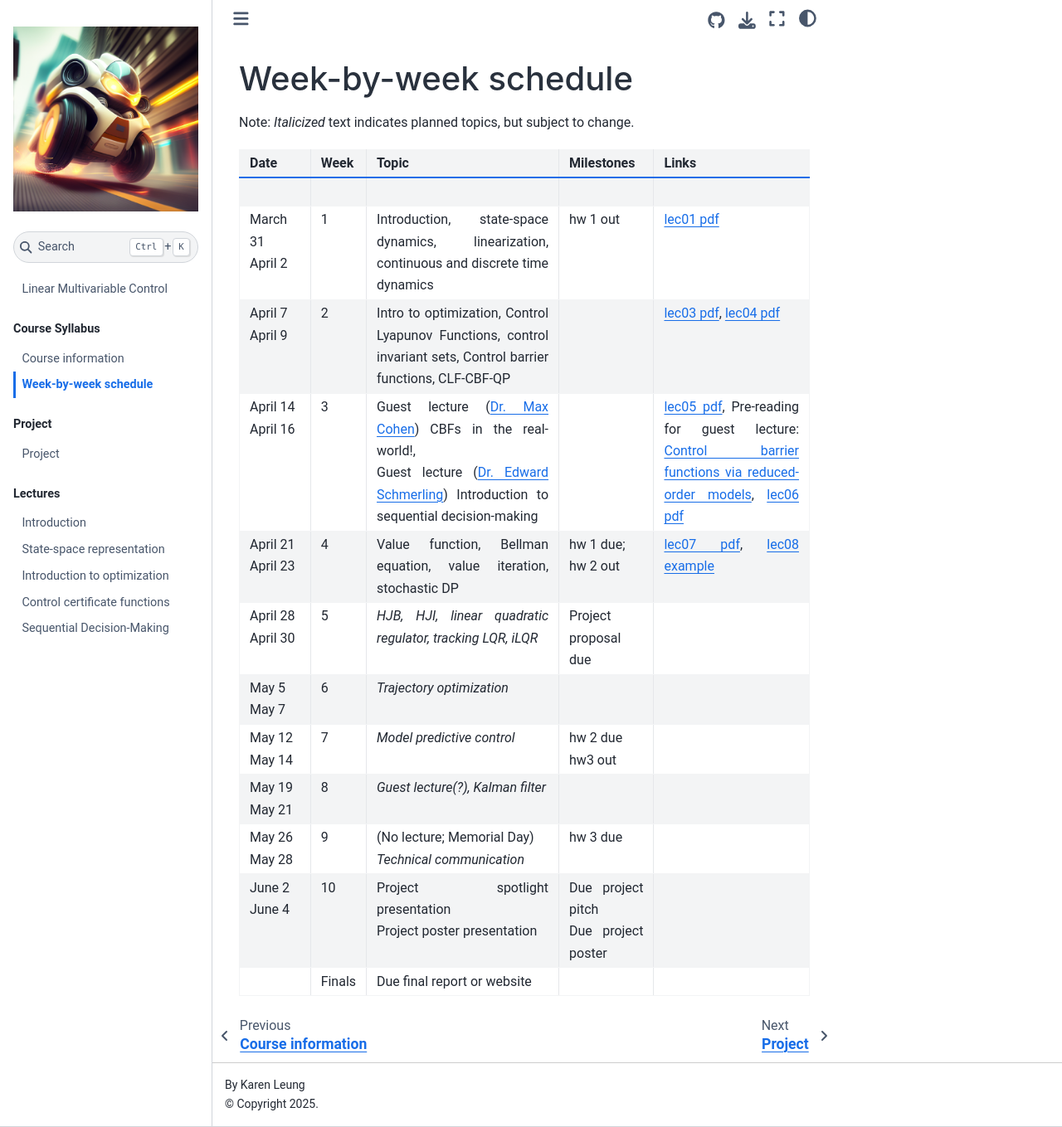
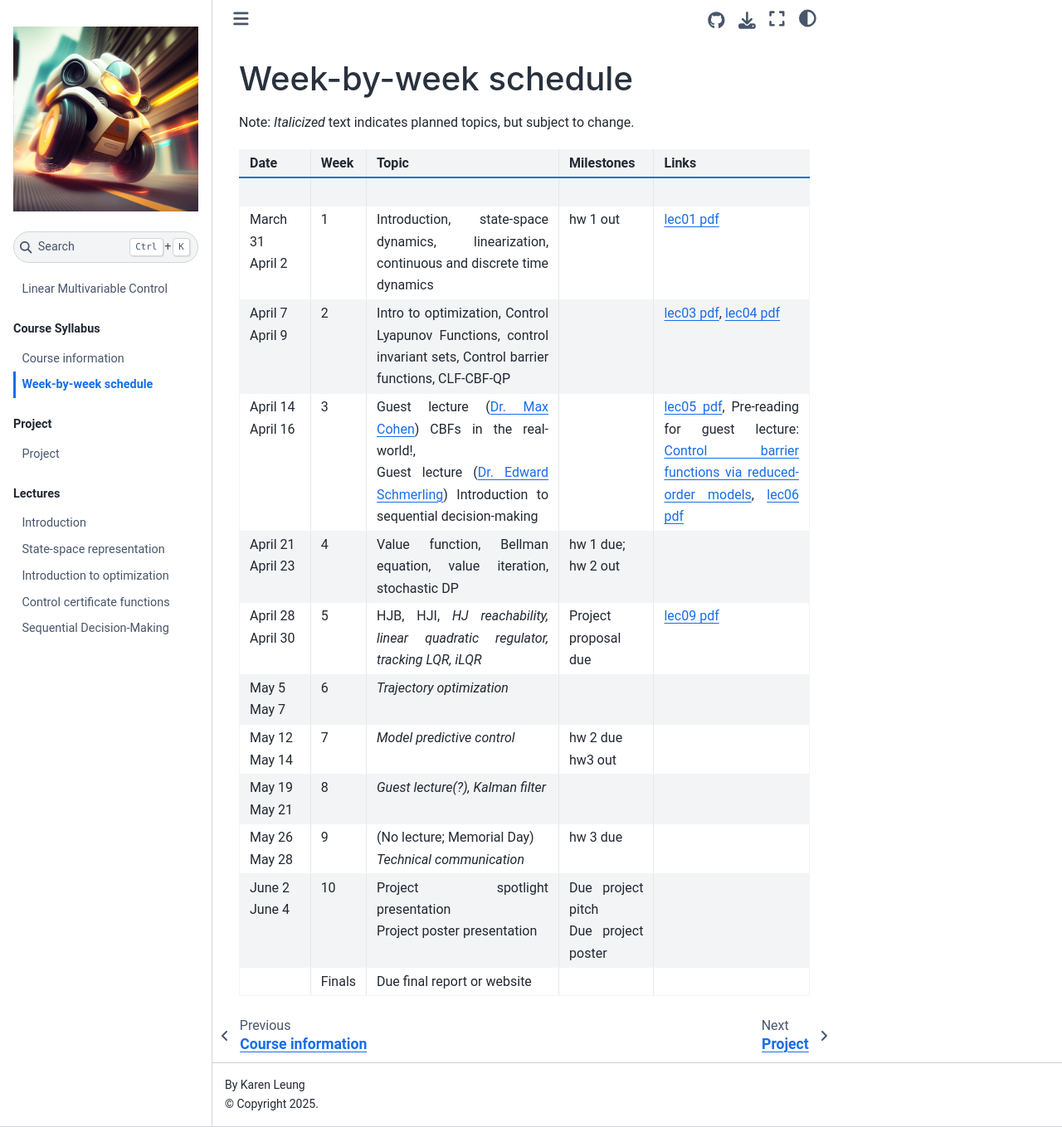
Before and after one commit to jimmyfowler/lmc-book, a Jupyter Book: the page built from logistics/schedule.md, in a window 1280 px wide and 1359 px high. Shown: the whole window at 83% size. Built offline with Jupyter Book 1.0.4 settings and Sphinx 7.4.7 and the Sphinx Book theme 1.1.4, drawn with Linux system fonts in a browser that asks for light colours; pages that are not in the unit, such as notebooks, are missing from menus.

Commit message:
added lecture 9 pdf

```diff
--- a/logistics/schedule.md
+++ b/logistics/schedule.md
@@ -7,8 +7,8 @@ Note: *Italicized* text indicates planned topics, but subject to change.
 | March 31 <br> April 2  |   1    | Introduction, state-space dynamics, linearization, continuous and discrete time dynamics | hw 1 out | [lec01 pdf](https://github.com/UW-CTRL/lmc-book/blob/main/_static/pdfs/lecture_01.pdf)|
 | April 7 <br> April 9   |   2    | Intro to optimization, Control Lyapunov Functions, control invariant sets, Control barrier functions, CLF-CBF-QP | | [lec03 pdf](https://github.com/UW-CTRL/lmc-book/blob/main/_static/pdfs/lecture_03.pdf), [lec04 pdf](https://github.com/UW-CTRL/lmc-book/blob/main/_static/pdfs/lecture_04.pdf)|
 | April 14 <br> April 16 |   3    | Guest lecture ([Dr. Max Cohen](https://scholar.google.com/citations?hl=en&user=e_0yKw0AAAAJ&view_op=list_works&sortby=pubdate)) CBFs in the real-world!, <br>Guest lecture ([Dr. Edward Schmerling](https://scholar.google.com/citations?user=b4Kj6MIAAAAJ&hl=en)) Introduction to sequential decision-making  | | [lec05 pdf](https://github.com/UW-CTRL/lmc-book/blob/main/_static/pdfs/lecture_05.pdf), Pre-reading for guest lecture: [Control barrier functions via reduced-order models](https://arxiv.org/pdf/2403.09865), [lec06 pdf](https://github.com/UW-CTRL/lmc-book/blob/main/_static/pdfs/lecture_06.pdf) |
-| April 21 <br> April 23 |   4    | Value function, Bellman equation, value iteration, stochastic DP | hw 1 due; <br> hw 2 out | [lec07 pdf](https://github.com/UW-CTRL/lmc-book/blob/main/_static/pdfs/lecture_07.pdf), [lec08 example](https://github.com/UW-CTRL/lmc-book/blob/main/_static/pdfs/lec8_example.pdf) |
-| April 28 <br> April 30 |   5    | *HJB, HJI, linear quadratic regulator, tracking LQR, iLQR* | Project proposal due | |
+| April 21 <br> April 23 |   4    | Value function, Bellman equation, value iteration, stochastic DP | hw 1 due; <br> hw 2 out | |
+| April 28 <br> April 30 |   5    | HJB, HJI, *HJ reachability, linear quadratic regulator, tracking LQR, iLQR* | Project proposal due | [lec09 pdf](https://github.com/UW-CTRL/lmc-book/blob/main/_static/pdfs/lecture_09.pdf) |
 | May 5 <br> May 7       |   6    | *Trajectory optimization* | | |
 | May 12 <br> May 14     |   7    | *Model predictive control* | hw 2 due <br> hw3 out| |
 | May 19 <br> May 21     |   8    | *Guest lecture(?), Kalman filter*| | |
```
Also changed, not shown: 1 other file.
